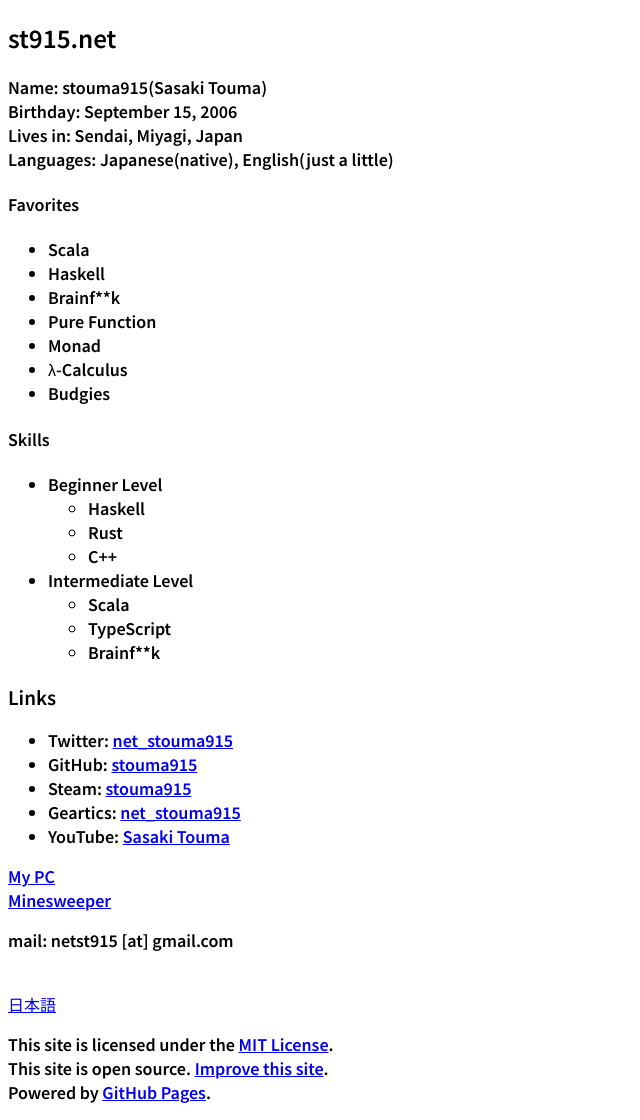
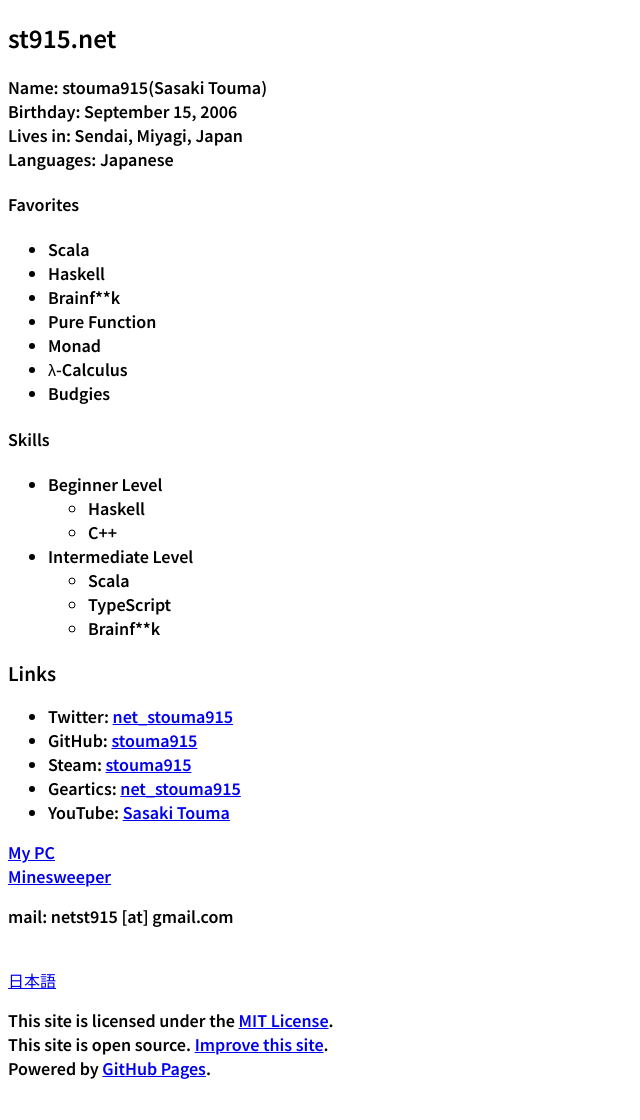
Before and after one commit to t-sasaki915/t-sasaki-net, a Jekyll site: the page built from docs/en/index.md, in a window 1280 px wide. Shown: the whole page, without its empty margins (0-640 px from the left). Built offline with Jekyll 4.4.1, drawn with Linux system fonts in a browser that asks for light colours; Markdown is read by kramdown in place of the engine named in the settings; after the commit the page ends 1096 px from its top, so only the background shows below that.

Commit message:
Update index.md

```diff
--- a/docs/en/index.md
+++ b/docs/en/index.md
@@ -10,7 +10,7 @@ ja_page: /
 Name: stouma915(Sasaki Touma)<br>
 Birthday: September 15, 2006<br>
 Lives in: Sendai, Miyagi, Japan<br>
-Languages: Japanese(native), English(just a little)
+Languages: Japanese
 #### Favorites
 - Scala
 - Haskell
@@ -23,7 +23,6 @@ Languages: Japanese(native), English(just a little)
 #### Skills
 - Beginner Level
   - Haskell
-  - Rust
   - C++
 - Intermediate Level
   - Scala
```
